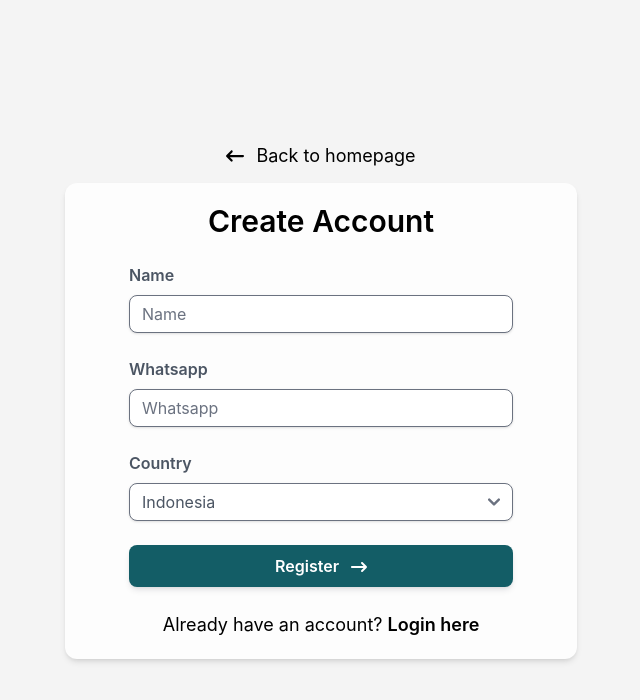
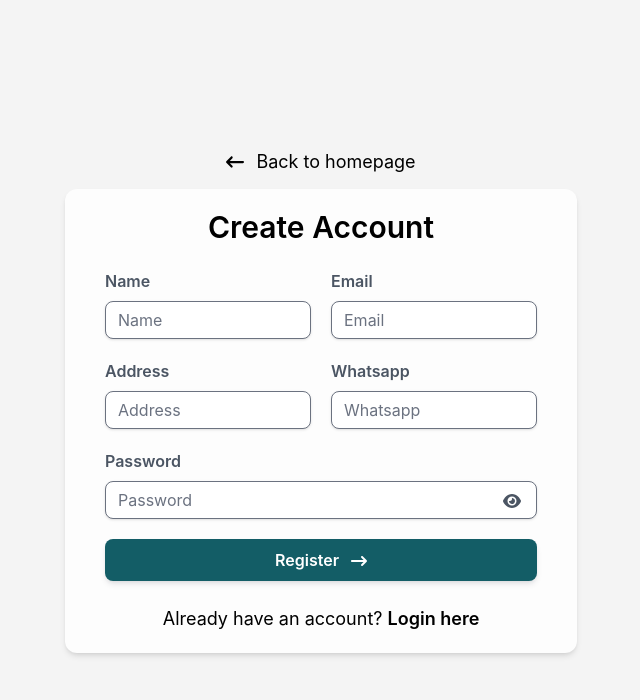
Before and after one commit to projectbinusa/WA-API-Gateway-Client, a React (Create React App) app: page /register in a window 1280 px wide. Shown: the top 700 px of the page, without its empty margins (319-959 px from the left). Built offline with nearby package versions, Linux system fonts and the light colour scheme.

Commit message:
Integrasi register

```diff
--- a/src/auth/Login.jsx
+++ b/src/auth/Login.jsx
@@ -46,6 +46,7 @@ function Register() {
         localStorage.setItem("role", data.data.role);
         if (localStorage.getItem("role") === "agent") {
           navigate("/dashboard");
+          window.location.reload();
         } else {
           navigate("/");
         }
@@ -75,7 +76,7 @@ function Register() {
             </span>{" "}
             Back to homepage
           </p>
-          <div className="mt-3 card py-5 bg-[#fdfdfd] rounded-xl shadow-md px-5 md:px-10 lg:px-16">
+          <div className="mt-3 card py-5 bg-[#fdfdfd] rounded-xl shadow-md px-5 md:px-10">
             <p className="text-center text-3xl font-semibold">Login</p>
             <form onSubmit={login}>
               <div className="mt-6">
@@ -104,7 +105,7 @@ function Register() {
                 </label>
                 <div className="relative">
                   <input
-                    className="shadow appearance-none border rounded w-full py-2 px-3 text-gray-700 leading-tight focus:outline-none focus:shadow-outline"
+                    className="shadow appearance-none border rounded-lg w-full py-2 px-3 text-gray-600 leading-tight focus:outline-none focus:shadow-outline"
                     name="password"
                     id="password"
                     type={passwordType}
--- a/src/auth/Register.jsx
+++ b/src/auth/Register.jsx
@@ -1,10 +1,66 @@
+import React, { useState } from "react";
 import {
   faArrowLeftLong,
   faArrowRightLong,
+  faEye,
+  faEyeSlash,
 } from "@fortawesome/free-solid-svg-icons";
 import { FontAwesomeIcon } from "@fortawesome/react-fontawesome";
+import axios from "axios";
+import Swal from "sweetalert2";
+import { useNavigate } from "react-router-dom";
+import { base_url } from "../utils/baseURL";
 
 function Register() {
+  const [passwordType, setPasswordType] = useState("password");
+  const [email, setEmail] = useState("");
+  const [name, setName] = useState("");
+  const [whatsapp, setWhatsapp] = useState("");
+  const [address, setAddress] = useState("");
+  const [password, setPassword] = useState("");
+
+  const navigate = useNavigate();
+
+  const register = async (e) => {
+    e.preventDefault();
+
+    const data = {
+      email: email,
+      name: name,
+      address: address,
+      hp: whatsapp,
+      password: password,
+    };
+
+    try {
+      await axios.post(`${base_url}/user/signup`, data);
+      Swal.fire({
+        position: "center",
+        icon: "success",
+        title: "Register Success!!",
+        showConfirmButton: false,
+        timer: 1500,
+      });
+      navigate("/login");
+    } catch (error) {
+      Swal.fire({
+        position: "center",
+        icon: "warning",
+        title: "Register tidak berhasil.",
+        showConfirmButton: false,
+        timer: 1000,
+      });
+      console.log(error);
+    }
+  };
+
+  const togglePassword = () => {
+    if (passwordType === "password") {
+      setPasswordType("text");
+      return;
+    }
+    setPasswordType("password");
+  };
   return (
     <>
       <div className="all bg-[#F4F4F4] h-screen w-screen flex items-center justify-center py-10">
@@ -15,10 +71,13 @@ function Register() {
             </span>{" "}
             Back to homepage
           </p>
-          <div className="mt-3 card py-5 bg-[#fdfdfd] rounded-xl shadow-md px-5 md:px-10 lg:px-16">
+          <div className="mt-3 card py-5 bg-[#fdfdfd] rounded-xl shadow-md px-5 md:px-10">
             <p className="text-center text-3xl font-semibold">Create Account</p>
-            <form action="">
-              <div className="mt-6">
+            <form
+              onSubmit={register}
+              className="grid grid-cols-1 md:grid-cols-2 gap-5 mt-6"
+            >
+              <div>
                 <label
                   className="block text-gray-600 font-semibold mb-2"
                   htmlFor="name"
@@ -31,9 +90,45 @@ function Register() {
                   id="name"
                   type="text"
                   placeholder="Name"
+                  value={name}
+                  onChange={(e) => setName(e.target.value)}
                 />
               </div>
-              <div className="mt-6">
+              <div>
+                <label
+                  className="block text-gray-600 font-semibold mb-2"
+                  htmlFor="email"
+                >
+                  Email
+                </label>
+                <input
+                  className="shadow appearance-none border rounded-lg w-full py-2 px-3 text-gray-600 leading-tight focus:outline-none focus:shadow-outline"
+                  name="email"
+                  id="email"
+                  type="email"
+                  placeholder="Email"
+                  value={email}
+                  onChange={(e) => setEmail(e.target.value)}
+                />
+              </div>
+              <div>
+                <label
+                  className="block text-gray-600 font-semibold mb-2"
+                  htmlFor="address"
+                >
+                  Address
+                </label>
+                <input
+                  className="shadow appearance-none border rounded-lg w-full py-2 px-3 text-gray-600 leading-tight focus:outline-none focus:shadow-outline"
+                  name="address"
+                  id="address"
+                  type="text"
+                  placeholder="Address"
+                  value={address}
+                  onChange={(e) => setAddress(e.target.value)}
+                />
+              </div>
+              <div>
                 <label
                   className="block text-gray-600 font-semibold mb-2"
                   htmlFor="whatsapp"
@@ -44,26 +139,42 @@ function Register() {
                   className="shadow appearance-none border rounded-lg w-full py-2 px-3 text-gray-600 leading-tight focus:outline-none focus:shadow-outline"
                   name="whatsapp"
                   id="whatsapp"
-                  type="text"
+                  type="number"
                   placeholder="Whatsapp"
+                  value={whatsapp}
+                  onChange={(e) => setWhatsapp(e.target.value)}
                 />
               </div>
-              <div className="mt-6">
+              <div className="col-span-1 md:col-span-2">
                 <label
                   className="block text-gray-600 font-semibold mb-2"
-                  htmlFor="country"
+                  htmlFor="password"
                 >
-                  Country
+                  Password
                 </label>
-                <select
-                  className="cursor-pointer shadow appearance-none border rounded-lg w-full py-2 px-3 text-gray-600 leading-tight focus:outline-none focus:shadow-outline"
-                  name="country"
-                  id="country"
-                >
-                  <option value="Indonesia">Indonesia</option>
-                </select>
+                <div className="relative">
+                  <input
+                    className="shadow appearance-none border rounded-lg w-full py-2 px-3 text-gray-600 leading-tight focus:outline-none focus:shadow-outline"
+                    name="password"
+                    id="password"
+                    type={passwordType}
+                    placeholder="Password"
+                    value={password}
+                    onChange={(e) => setPassword(e.target.value)}
+                  />
+                  <span
+                    className="absolute right-0 top-0 mt-2 mr-4 cursor-pointer text-gray-600 hover:text-gray-900"
+                    onClick={togglePassword}
+                  >
+                    {passwordType === "password" ? (
+                      <FontAwesomeIcon icon={faEye} />
+                    ) : (
+                      <FontAwesomeIcon icon={faEyeSlash} />
+                    )}
+                  </span>
+                </div>
               </div>
-              <div className="mt-6">
+              <div className="col-span-1 md:col-span-2">
                 <button
                   className="w-full flex items-center justify-center gap-3 select-none font-semibold text-center transition-all disabled:opacity-50 disabled:shadow-none disabled:pointer-events-none py-2 px-6 rounded-lg bg-[#135D66] text-white shadow-md shadow-gray-900/10 hover:shadow-lg hover:shadow-gray-900/20 focus:opacity-[0.85] focus:shadow-none active:opacity-[0.85] active:shadow-none"
                   type="submit"
```
